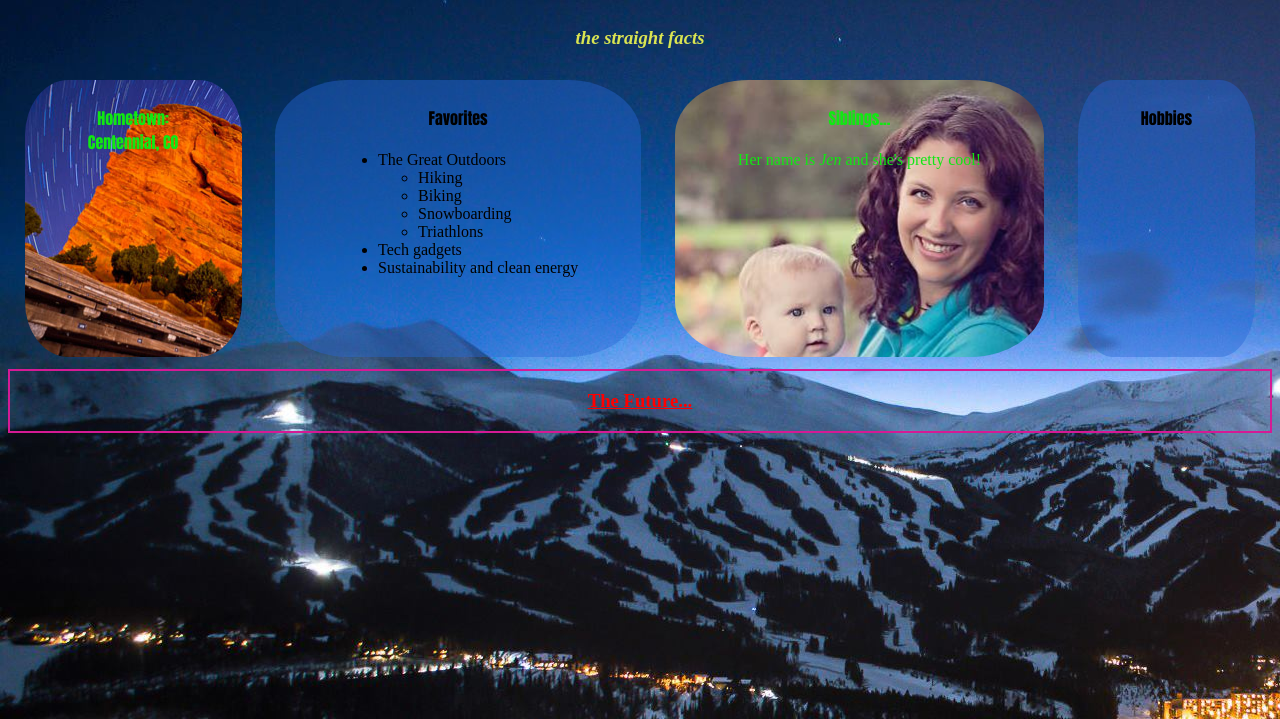
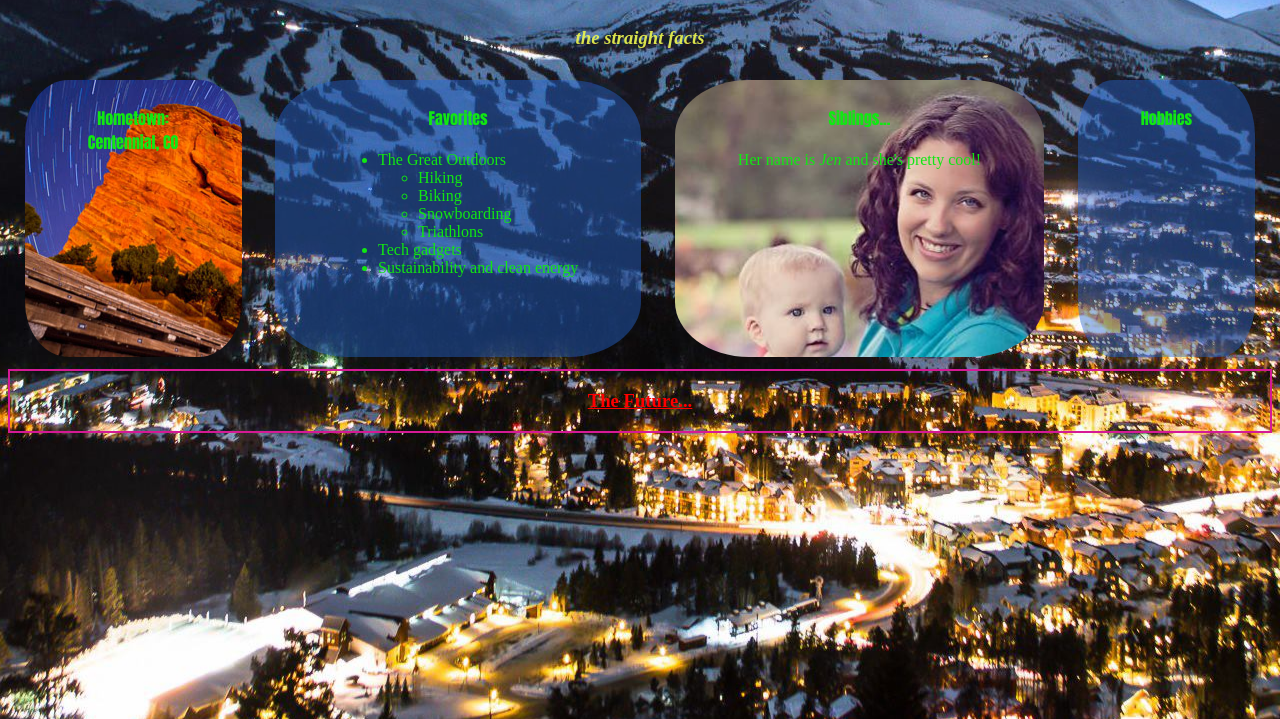
Before and after one commit to bhuber2010/gSchool_Personal-Profile-Site, a plain HTML site: page index.html in a window 1280 px wide. Shown: the part 81-800 px from the top of the page. Drawn offline with nearby package versions, Linux system fonts and the light colour scheme.

Commit message:
color update on text

```diff
--- a/css/style.css
+++ b/css/style.css
@@ -1,5 +1,8 @@
 body {
   background-image: url("../assets/breck.jpg");
+  background-repeat: no-repeat;
+  background-position: center;
+  background-size: auto auto;
 }
 
 .flexparent {
@@ -48,6 +51,11 @@ h3 {
   color: rgb(17, 231, 19);
 }
 
+ul,
+li {
+  color: rgb(17, 231, 19);
+}
+
 .footer {
     display: flex;
     justify-content: center;
@@ -59,6 +67,7 @@ h4 {
   /*color: rgb(17, 231, 19);*/
   text-align: center;
   font-family: Impact, Charcoal, sans-serif;
+  color: rgb(17, 231, 19);
 }
 
 /* unvisited link */
```
